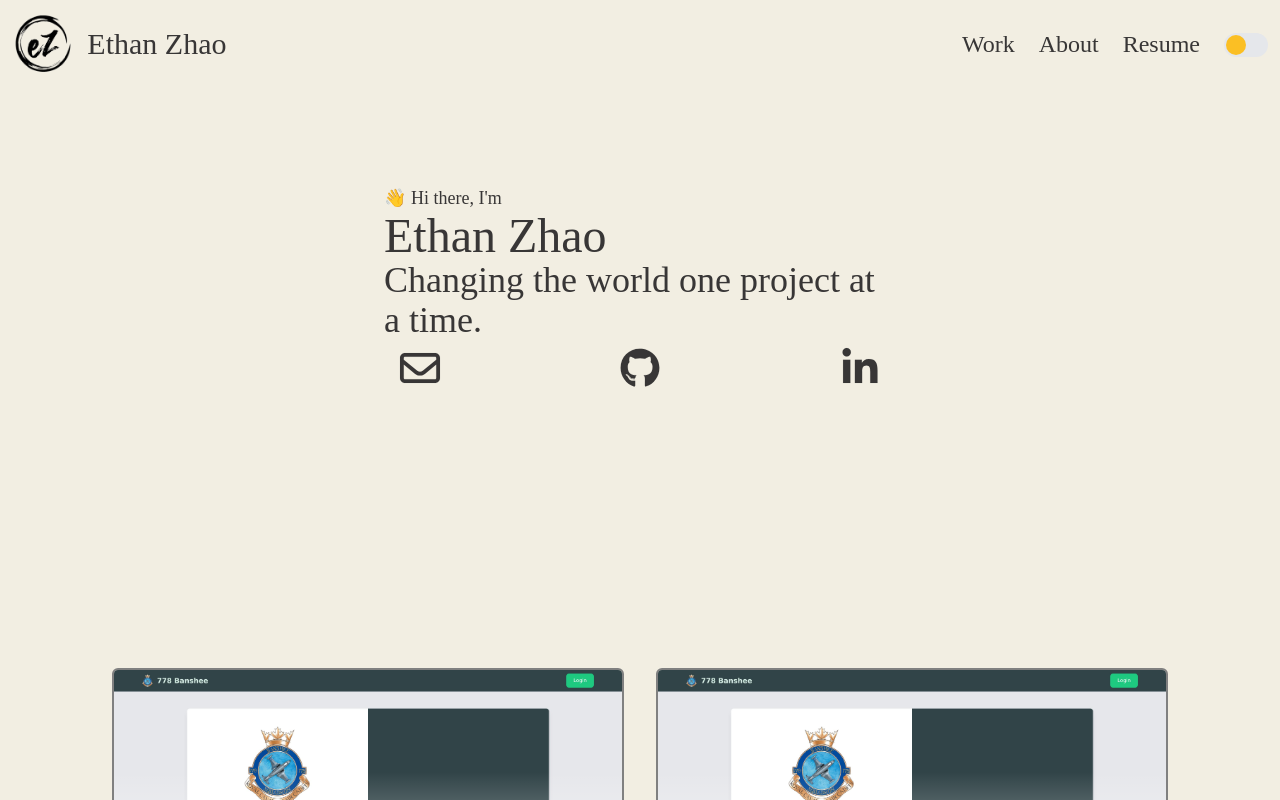
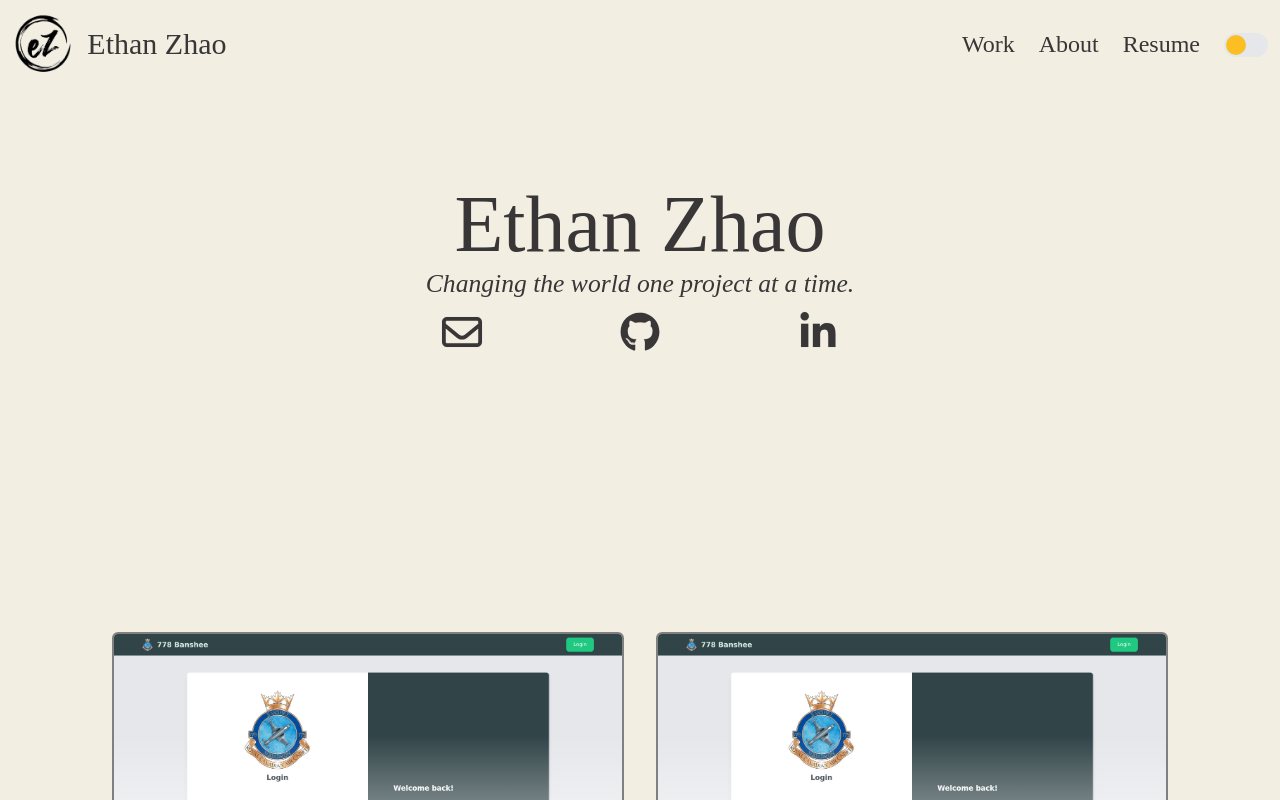
Before and after one commit to redmac135/personal-website, a SvelteKit app: page / in a window 1280 px wide. Shown: the top 800 px of the page. Built offline with nearby package versions, Linux system fonts and the light colour scheme; a web font is replaced by a local one.

Commit message:
large window center text

```diff
--- a/src/routes/pages/WelcomePage.svelte
+++ b/src/routes/pages/WelcomePage.svelte
@@ -1,8 +1,8 @@
 <section class="wrapper">
 	<div class="inner-wrapper">
 		<div class="small-welcome">👋 Hi there, I'm</div>
-		<div style="font-size: 3rem;line-height: 1;">Ethan Zhao</div>
-		<div style="font-size: 2.25rem; line-height: 2.5rem;">Changing the world one project at a time.</div>
+		<div class="title">Ethan Zhao</div>
+		<div class="subtitle">Changing the world one project at a time.</div>
 		<div class="icon-wrapper">
 			<a href="mailto:ethanzhao1981@gmail.com" target="_blank" rel="noopener noreferrer"><svg xmlns="http://www.w3.org/2000/svg" viewBox="0 0 512 512" class="social-icon"><path d="M64 112c-8.8 0-16 7.2-16 16v22.1L220.5 291.7c20.7 17 50.4 17 71.1 0L464 150.1V128c0-8.8-7.2-16-16-16H64zM48 212.2V384c0 8.8 7.2 16 16 16H448c8.8 0 16-7.2 16-16V212.2L322 328.8c-38.4 31.5-93.7 31.5-132 0L48 212.2zM0 128C0 92.7 28.7 64 64 64H448c35.3 0 64 28.7 64 64V384c0 35.3-28.7 64-64 64H64c-35.3 0-64-28.7-64-64V128z"/></svg></a>
 			<a href="https://github.com/redmac135" target="_blank" rel="noopener noreferrer"><svg xmlns="http://www.w3.org/2000/svg" viewBox="0 0 496 512" class="social-icon"><path d="M165.9 397.4c0 2-2.3 3.6-5.2 3.6-3.3.3-5.6-1.3-5.6-3.6 0-2 2.3-3.6 5.2-3.6 3-.3 5.6 1.3 5.6 3.6zm-31.1-4.5c-.7 2 1.3 4.3 4.3 4.9 2.6 1 5.6 0 6.2-2s-1.3-4.3-4.3-5.2c-2.6-.7-5.5.3-6.2 2.3zm44.2-1.7c-2.9.7-4.9 2.6-4.6 4.9.3 2 2.9 3.3 5.9 2.6 2.9-.7 4.9-2.6 4.6-4.6-.3-1.9-3-3.2-5.9-2.9zM244.8 8C106.1 8 0 113.3 0 252c0 110.9 69.8 205.8 169.5 239.2 12.8 2.3 17.3-5.6 17.3-12.1 0-6.2-.3-40.4-.3-61.4 0 0-70 15-84.7-29.8 0 0-11.4-29.1-27.8-36.6 0 0-22.9-15.7 1.6-15.4 0 0 24.9 2 38.6 25.8 21.9 38.6 58.6 27.5 72.9 20.9 2.3-16 8.8-27.1 16-33.7-55.9-6.2-112.3-14.3-112.3-110.5 0-27.5 7.6-41.3 23.6-58.9-2.6-6.5-11.1-33.3 2.6-67.9 20.9-6.5 69 27 69 27 20-5.6 41.5-8.5 62.8-8.5s42.8 2.9 62.8 8.5c0 0 48.1-33.6 69-27 13.7 34.7 5.2 61.4 2.6 67.9 16 17.7 25.8 31.5 25.8 58.9 0 96.5-58.9 104.2-114.8 110.5 9.2 7.9 17 22.9 17 46.4 0 33.7-.3 75.4-.3 83.6 0 6.5 4.6 14.4 17.3 12.1C428.2 457.8 496 362.9 496 252 496 113.3 383.5 8 244.8 8zM97.2 352.9c-1.3 1-1 3.3.7 5.2 1.6 1.6 3.9 2.3 5.2 1 1.3-1 1-3.3-.7-5.2-1.6-1.6-3.9-2.3-5.2-1zm-10.8-8.1c-.7 1.3.3 2.9 2.3 3.9 1.6 1 3.6.7 4.3-.7.7-1.3-.3-2.9-2.3-3.9-2-.6-3.6-.3-4.3.7zm32.4 35.6c-1.6 1.3-1 4.3 1.3 6.2 2.3 2.3 5.2 2.6 6.5 1 1.3-1.3.7-4.3-1.3-6.2-2.2-2.3-5.2-2.6-6.5-1zm-11.4-14.7c-1.6 1-1.6 3.6 0 5.9 1.6 2.3 4.3 3.3 5.6 2.3 1.6-1.3 1.6-3.9 0-6.2-1.4-2.3-4-3.3-5.6-2z"/></svg></a>
@@ -20,9 +20,21 @@
 	}
 
 	.small-welcome {
+		display: contents;
 		text-align: left;
 		font-size: 1.125rem;
     	line-height: 1.75rem;
+	}
+
+	.title {
+		font-size: 3rem;
+		line-height: 1;
+	}
+
+	.subtitle {
+		font-size: 1.6rem;
+		line-height: 2.5rem;
+		font-style: italic;
 	}
 
 	.inner-wrapper {
@@ -60,6 +72,19 @@
     	    justify-content: center;
     	}
 
+		.small-welcome {
+			display: none;
+		}
+
+		.title {
+			text-align: center;
+			font-size: 5rem;
+		}
+
+		.subtitle {
+			text-align: center;
+		}
+
 		.icon-wrapper {
 			max-width: none;
 		}
```
